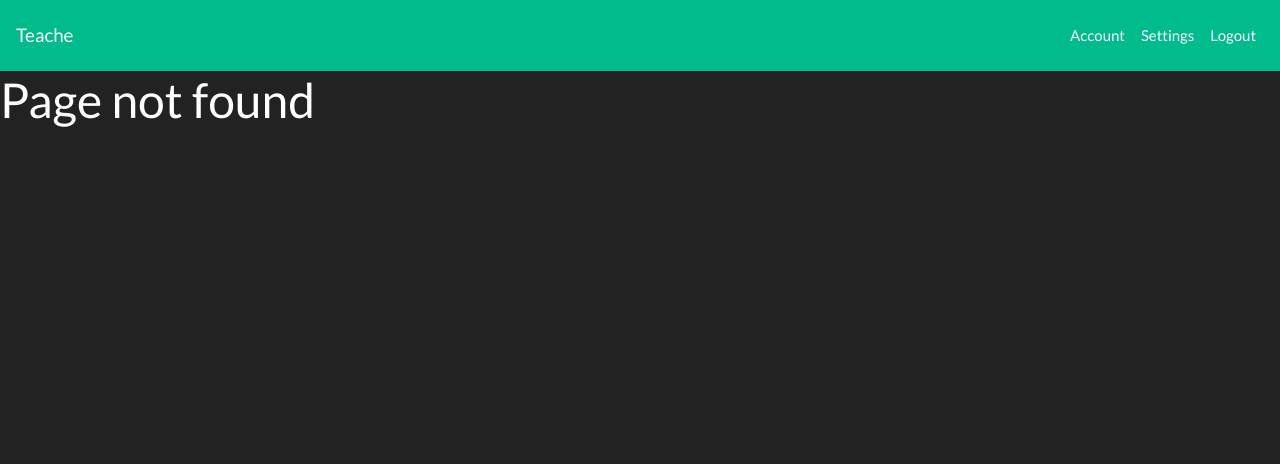
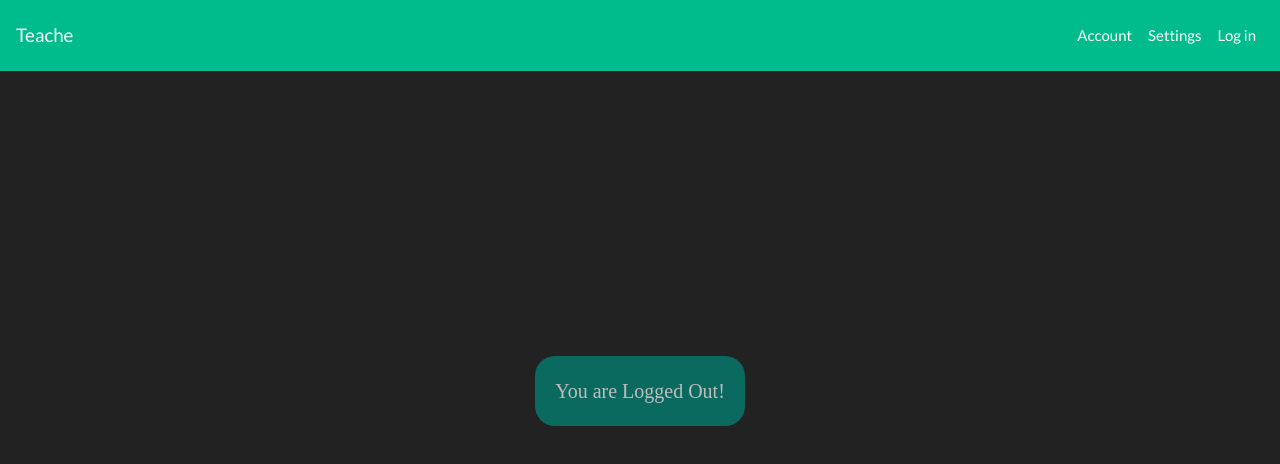
Before and after one commit to apocalypticbirds/PostalPigeonReact, a React (Create React App) app: page /logout in a window 1280 px wide. Before the commit this address had no page. Shown: the top 464 px of the page. Built offline with nearby package versions, Linux system fonts and the light colour scheme.

Commit message:
Logout page filled up.  Props added
1) Styled components added.
2) Navigation component updated - now it change button value from "Logout" on "Log in"
3) Props Added to App.js

```diff
--- a/package.json
+++ b/package.json
@@ -11,7 +11,8 @@
     "react-bootstrap": "^1.0.0-beta.5",
     "react-dom": "^16.8.4",
     "react-router-dom": "^4.3.1",
-    "react-scripts": "2.1.8"
+    "react-scripts": "2.1.8",
+    "styled-components": "^4.1.3"
   },
   "scripts": {
     "start": "react-scripts start",
--- a/src/App.js
+++ b/src/App.js
@@ -6,20 +6,43 @@ import LandingPage from "./components/LandingPage";
 import NotFound from "./components/NotFound";
 import SearchPage from "./components/SearchPage";
 import AccountPage from "./components/AccountPage";
-import LoginPage from "./components/LoginPage";
+import LogoutPage from "./components/LogoutPage.jsx";
+import LoginPage from "./components/LoginPage.jsx";
 import MainPage from "./components/MainPage";
 
 
 
+
+
 class App extends Component {
+    constructor(props){
+        super(props);
+        this.state = {
+            isSignIn: true,
+        }
+        //methods binding
+        this.changeAutorizationStatus = this.changeAutorizationStatus.bind(this);
+    }
+
+   changeAutorizationStatus = () => {
+       this.setState((prevState) => {
+           return { isSignIn: !prevState.isSignIn };
+       })
+       console.log(this.state.isSignIn);
+    };
+
   render() {
     return (
         <BrowserRouter style={{height: '100%'}}>
             <div style={{height: '100%'}}>
-                <Navigation/>
+                <Navigation
+                    autorizationStatus={this.state.isSignIn}
+                    />
                 <Switch className="bg-dark" style={{height: '100%'}}>
                     <Route path="/" component={MainPage} exact/>
-                    <Route path="/login" component={LoginPage} exact/>
+                    <Route path="/logout"
+                        render={() => <LogoutPage changeAutorizationStatus={this.changeAutorizationStatus}/>} exact />
+                    <Route path="/login" render={() => <LoginPage/>} exact />
                     <Route component={NotFound} />
                 </Switch>
             </div>
@@ -28,4 +51,7 @@ class App extends Component {
   }
 }
 
+//<Route path="/login" component={LoginPage} exact />
+
+
 export default App;
--- /dev/null
+++ b/src/components/LoginPage-styles.js
@@ -0,0 +1,22 @@
+import styled from 'styled-components';
+
+const greenColor = "#00897B";
+
+export const Container = styled.div`
+    display: flex;
+    justify-content: center;
+    align-items: center;
+    position: relative;
+    width: 100vw;
+    height: 80vh;
+`;
+
+export const MiddleBox = styled.div`
+    font-family:'Srisakdi', cursive;
+    src:url(https://fonts.googleapis.com/css?family=Srisakdi);
+    background: ${greenColor};
+    opacity: 0.7;
+    border-radius: 20px;
+    padding: 20px;
+    font-size: 20px;
+`;
--- a/src/components/LoginPage.js
+++ /dev/null
@@ -1,13 +0,0 @@
-import React, {Component} from "react"
-
-class LoginPage extends Component {
-    render() {
-        return (
-            <div>
-                <h1>Login page</h1>
-            </div>
-        )
-    }
-}
-
-export default LoginPage;
--- /dev/null
+++ b/src/components/LogoutPage.jsx
@@ -0,0 +1,20 @@
+import React, {Component} from "react"
+import {Container, MiddleBox} from "./LoginPage-styles"
+class LogoutPage extends Component {
+
+    constructor(props){
+        super(props);
+        this.props.changeAutorizationStatus();
+    }
+    render() {
+        return (
+          <Container>
+            <MiddleBox>
+              You are Logged Out!
+            </MiddleBox>
+          </Container>
+        );
+    }
+}
+
+export default LogoutPage;
--- a/src/components/Navigation.js
+++ b/src/components/Navigation.js
@@ -34,7 +34,10 @@ class Navigation extends Component {
                                 <NavLink to="/settings" className="nav-link">Settings</NavLink>
                             </li>
                             <li className="navbar-item">
-                                <NavLink to="/login" className="nav-link">Logout</NavLink>
+                            {this.props.autorizationStatus &&
+                                <NavLink to="/logout" className="nav-link">Logout</NavLink>}
+                            {!this.props.autorizationStatus &&
+                                <NavLink to="/login" className="nav-link">Log in</NavLink>}
                             </li>
                         </ul>
                     </div>
```
Also changed, not shown: src/components/LoginPage.jsx (added), 1 other file (tests, documents, lock files or other folders).
